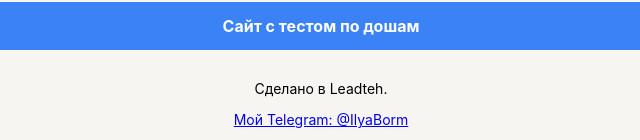
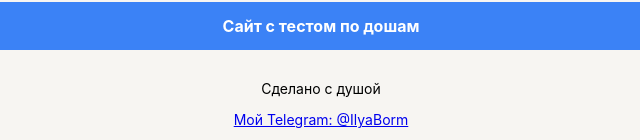
Before and after one commit to bormotovilya-ops/miniapp-bormic, a plain HTML site: page index.html in a window 1280 px wide. Shown: the part 11621-11761 px from the top of the page, 319-959 px from the left. Drawn offline with Linux system fonts and the light colour scheme; a script that the page names is missing.

Commit message:
Update index.html

```diff
--- a/index.html
+++ b/index.html
@@ -105,7 +105,7 @@
 
 
     <div class="footer">
-        <p>Сделано в Leadteh.</p>
+        <p>Сделано с душой</p>
         <a id="telegramLink" href="tg://resolve?domain=IlyaBorm" target="_blank">Мой Telegram: @IlyaBorm</a>
     </div>
 </div>
```
